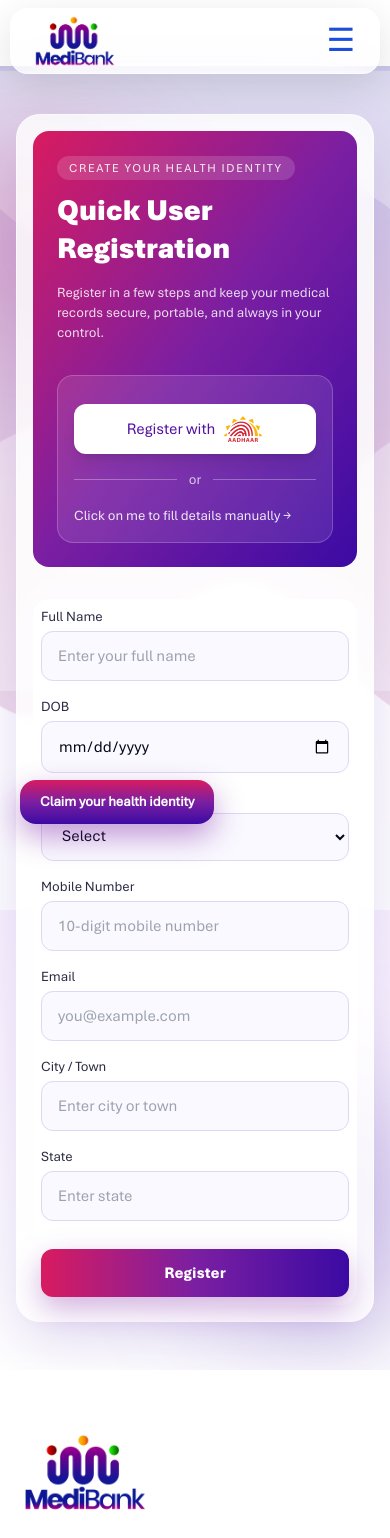
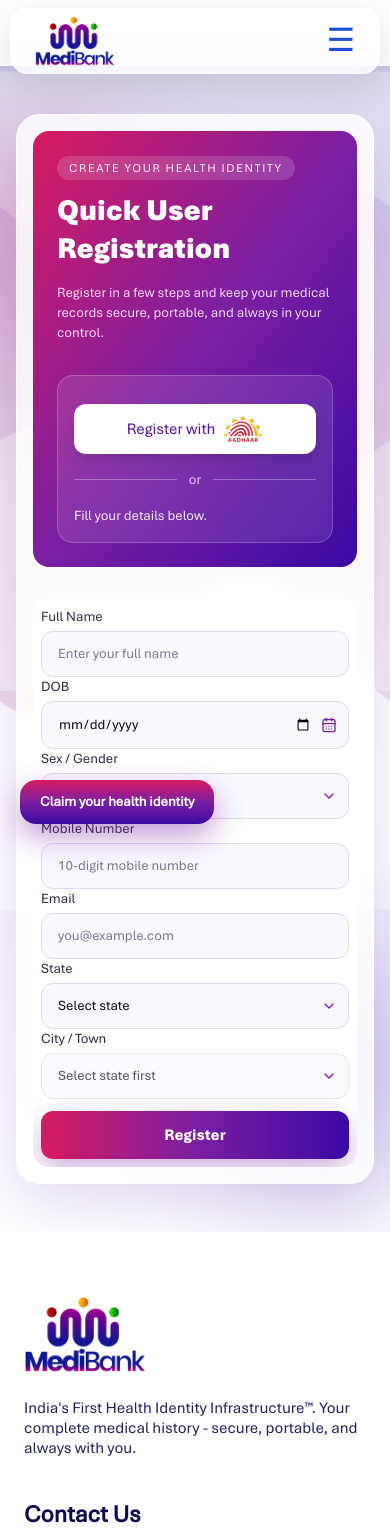
Before and after one commit to AmanDwivedi9335/clinic-portpolio, a Next.js app: page /userRegistration in a window 390 px wide. Shown: the top 1538 px of the page. Built offline with nearby package versions, Linux system fonts and the light colour scheme.

Commit message:
Enhance user registration UX with delayed animated validated form

```diff
--- a/src/app/userRegistration/page.js
+++ b/src/app/userRegistration/page.js
@@ -1,71 +1,34 @@
 "use client";
+
+import { useEffect, useMemo, useState } from "react";
 import Image from "next/image";
+import { CalendarDays, ChevronDown } from "lucide-react";
+import { useForm } from "react-hook-form";
+import { INDIA_STATE_CITY_MAP, INDIAN_STATES } from "@/lib/indiaLocations";
 
 function HeroWaveBackground() {
   return (
     <div className="pointer-events-none absolute inset-x-0 top-0 z-0 h-[100vh] overflow-hidden">
       <div className="absolute inset-0 bg-[linear-gradient(180deg,#C9C6EA_0%,#E8C9DF_55%,#F3E6F2_100%)]" />
 
-      {/* TOP BAND */}
-      <svg
-        className="hero-band hero-band-top absolute inset-x-0 h-[40%] w-full"
-        viewBox="0 0 1440 320"
-        preserveAspectRatio="none"
-      >
-
+      <svg className="hero-band hero-band-top absolute inset-x-0 h-[40%] w-full" viewBox="0 0 1440 320" preserveAspectRatio="none">
         <g className="wave-track wave-track-top">
-          <path
-            d="M0,140 C240,90 520,90 720,135 C940,185 1180,185 1440,135 L1440,0 L0,0 Z"
-            fill="#FFFFFF"
-            fillOpacity="0.34"
-          />
-          <path
-            d="M1440,135 C1680,90 1960,90 2160,135 C2380,185 2620,185 2880,135 L2880,0 L1440,0 Z"
-            fill="#FFFFFF"
-            fillOpacity="0.34"
-          />
+          <path d="M0,140 C240,90 520,90 720,135 C940,185 1180,185 1440,135 L1440,0 L0,0 Z" fill="#FFFFFF" fillOpacity="0.34" />
+          <path d="M1440,135 C1680,90 1960,90 2160,135 C2380,185 2620,185 2880,135 L2880,0 L1440,0 Z" fill="#FFFFFF" fillOpacity="0.34" />
         </g>
       </svg>
 
-      {/* MIDDLE BAND */}
-      <svg
-        className="hero-band hero-band-mid absolute inset-x-0 top-[24%] h-[50%] w-full"
-        viewBox="0 0 1440 340"
-        preserveAspectRatio="none"
-      >
-
+      <svg className="hero-band hero-band-mid absolute inset-x-0 top-[24%] h-[50%] w-full" viewBox="0 0 1440 340" preserveAspectRatio="none">
         <g className="wave-track wave-track-mid">
-          <path
-            d="M0,155 C260,215 520,215 740,165 C980,110 1210,115 1440,165 L1440,340 L0,340 Z"
-            fill="#FFFFFF"
-            fillOpacity="0.42"
-          />
-          <path
-            d="M1440,165 C1700,215 1960,215 2180,165 C2420,110 2650,115 2880,165 L2880,340 L1440,340 Z"
-            fill="#FFFFFF"
-            fillOpacity="0.42"
-          />
+          <path d="M0,155 C260,215 520,215 740,165 C980,110 1210,115 1440,165 L1440,340 L0,340 Z" fill="#FFFFFF" fillOpacity="0.42" />
+          <path d="M1440,165 C1700,215 1960,215 2180,165 C2420,110 2650,115 2880,165 L2880,340 L1440,340 Z" fill="#FFFFFF" fillOpacity="0.42" />
         </g>
       </svg>
 
-      {/* BOTTOM BAND */}
-      <svg
-        className="hero-band hero-band-bottom absolute inset-x-0 bottom-0 h-[48%] w-full"
-        viewBox="0 0 1440 320"
-        preserveAspectRatio="none"
-      >
-
+      <svg className="hero-band hero-band-bottom absolute inset-x-0 bottom-0 h-[48%] w-full" viewBox="0 0 1440 320" preserveAspectRatio="none">
         <g className="wave-track wave-track-bottom">
-          <path
-            d="M0,110 C250,35 520,40 720,105 C950,180 1180,185 1440,115 L1440,320 L0,320 Z"
-            fill="#FFFFFF"
-            fillOpacity="0.98"
-          />
-          <path
-            d="M1440,115 C1690,35 1960,40 2160,105 C2390,180 2620,185 2880,115 L2880,320 L1440,320 Z"
-            fill="#FFFFFF"
-            fillOpacity="0.98"
-          />
+          <path d="M0,110 C250,35 520,40 720,105 C950,180 1180,185 1440,115 L1440,320 L0,320 Z" fill="#FFFFFF" fillOpacity="0.98" />
+          <path d="M1440,115 C1690,35 1960,40 2160,105 C2390,180 2620,185 2880,115 L2880,320 L1440,320 Z" fill="#FFFFFF" fillOpacity="0.98" />
         </g>
       </svg>
 
@@ -75,38 +38,30 @@ function HeroWaveBackground() {
           mix-blend-mode: screen;
           animation: bandFloat 7.5s ease-in-out infinite;
         }
-
         .hero-band-top {
           filter: drop-shadow(0 10px 28px rgba(255, 255, 255, 0.45));
         }
-
         .hero-band-mid {
           filter: drop-shadow(0 12px 30px rgba(255, 255, 255, 0.5));
           animation-delay: -1.8s;
         }
-
         .hero-band-bottom {
           filter: drop-shadow(0 14px 30px rgba(255, 255, 255, 0.55));
           animation-delay: -3.4s;
         }
-
         .wave-track {
           will-change: transform;
           transform: translateX(0);
         }
-
         .wave-track-top {
           animation: waveSlideLeft 12s linear infinite;
         }
-
         .wave-track-mid {
           animation: waveSlideRight 15s linear infinite;
         }
-
         .wave-track-bottom {
           animation: waveSlideLeft 9s linear infinite;
         }
-
         @keyframes bandFloat {
           0%,
           100% {
@@ -116,7 +71,6 @@ function HeroWaveBackground() {
             transform: translate3d(0, 12px, 0);
           }
         }
-
         @keyframes waveSlideLeft {
           0% {
             transform: translateX(0);
@@ -125,7 +79,6 @@ function HeroWaveBackground() {
             transform: translateX(-1440px);
           }
         }
-
         @keyframes waveSlideRight {
           0% {
             transform: translateX(-1440px);
@@ -138,7 +91,45 @@ function HeroWaveBackground() {
     </div>
   );
 }
+
+const inputClass =
+  "w-full rounded-xl border border-[#ddd9f5] bg-[#faf9ff] px-4 py-3 text-sm outline-none transition duration-300 placeholder:text-[#79778f] focus:border-[#7b1fa2] focus:ring-2 focus:ring-[#7b1fa2]/20";
+
 export default function UserRegistrationPage() {
+  const [showForm, setShowForm] = useState(false);
+  const [submitMessage, setSubmitMessage] = useState("");
+
+  const {
+    register,
+    watch,
+    handleSubmit,
+    setValue,
+    formState: { errors, isSubmitting },
+  } = useForm({
+    defaultValues: {
+      fullName: "",
+      dob: "",
+      gender: "",
+      mobile: "",
+      email: "",
+      state: "",
+      city: "",
+    },
+  });
+
+  const selectedState = watch("state");
+  const cityOptions = useMemo(() => INDIA_STATE_CITY_MAP[selectedState] || [], [selectedState]);
+
+  useEffect(() => {
+    const timer = setTimeout(() => setShowForm(true), 3000);
+    return () => clearTimeout(timer);
+  }, []);
+
+  const onSubmit = async () => {
+    await new Promise((resolve) => setTimeout(resolve, 800));
+    setSubmitMessage("Registration details validated successfully.");
+  };
+
   return (
     <main className="relative overflow-hidden bg-gradient-to-b from-[#eef4ff] via-[#f8eefe] to-white px-4 py-12 md:py-36">
       <HeroWaveBackground />
@@ -148,89 +139,169 @@ export default function UserRegistrationPage() {
       </div>
 
       <section className="relative mx-auto w-full max-w-5xl rounded-3xl border border-white/60 bg-white/80 p-4 shadow-[0_20px_60px_rgba(59,10,163,0.14)] backdrop-blur-sm sm:p-8 md:p-10">
-				<div className="grid gap-8 lg:grid-cols-[1.1fr_1fr]">
+        <div className={`grid gap-8 transition-all duration-700 ${showForm ? "lg:grid-cols-[1.1fr_1fr]" : "max-w-xl mx-auto"}`}>
           <div className="rounded-2xl bg-gradient-to-br from-[#d81b60] via-[#7b1fa2] to-[#3b0aa3] p-6 text-white md:p-8">
-						<p className="mb-3 inline-flex items-center gap-2 rounded-full bg-white/15 px-3 py-1 text-xs tracking-[0.14em] text-white/90">
-							CREATE YOUR HEALTH IDENTITY
-						</p>
-						<h1 className="font-aptos-black text-3xl leading-tight md:text-4xl">
-							Quick User Registration
-						</h1>
+            <p className="mb-3 inline-flex items-center gap-2 rounded-full bg-white/15 px-3 py-1 text-xs tracking-[0.14em] text-white/90">CREATE YOUR HEALTH IDENTITY</p>
+            <h1 className="font-aptos-black text-3xl leading-tight md:text-4xl">Quick User Registration</h1>
             <p className="mt-4 max-w-md text-sm text-white/85 md:text-base">
-							Register in a few steps and keep your medical records secure,
-							portable, and always in your control.
+              Register in a few steps and keep your medical records secure, portable, and always in your control.
             </p>
 
             <div className="mt-8 rounded-2xl border border-white/20 bg-white/10 p-4">
-
               <button
                 type="button"
                 className="mt-3 flex w-full items-center justify-center gap-2 rounded-xl bg-white px-4 py-3 font-aptos-extrabold text-[#5310a2] shadow-lg transition hover:brightness-105"
               >
                 <span>Register with</span>
-								<Image
-										src="/images/aadhar.png"
-										alt="aadhar image"
-										width={40}
-										height={30}
-									/>
+                <Image src="/images/aadhar.png" alt="aadhar image" width={40} height={30} />
               </button>
               <div className="my-4 flex items-center gap-3 text-sm text-white/75">
-								<span className="h-px flex-1 bg-white/30" />
-								or
-								<span className="h-px flex-1 bg-white/30" />
+                <span className="h-px flex-1 bg-white/30" />or<span className="h-px flex-1 bg-white/30" />
               </div>
-							<p className="text-sm text-white/90">Click on me to fill details manually →</p>
+              <p className="text-sm text-white/90">{showForm ? "Fill your details below." : "Preparing secure form..."}</p>
             </div>
           </div>
 
-					<form className="grid gap-4 rounded-2xl bg-white p-2 sm:grid-cols-2">
+          <form
+            onSubmit={handleSubmit(onSubmit)}
+            className={`grid overflow-hidden rounded-2xl bg-white p-2 transition-all duration-700 ease-out sm:grid-cols-2 ${
+              showForm ? "max-h-[1200px] translate-y-0 opacity-100" : "pointer-events-none max-h-0 translate-y-6 opacity-0"
+            }`}
+          >
             <div className="sm:col-span-2">
               <label className="mb-1 block text-sm text-[#2b2b43]">Full Name</label>
-							<input className="w-full rounded-xl border border-[#ddd9f5] bg-[#faf9ff] px-4 py-3 outline-none transition focus:border-[#7b1fa2] focus:ring-2 focus:ring-[#7b1fa2]/20" type="text" placeholder="Enter your full name" />
+              <input
+                className={`${inputClass} ${errors.fullName ? "border-red-400 focus:border-red-500 focus:ring-red-200" : ""}`}
+                type="text"
+                placeholder="Enter your full name"
+                {...register("fullName", {
+                  required: "Full name is required.",
+                  minLength: { value: 3, message: "Name should be at least 3 characters." },
+                  pattern: { value: /^[a-zA-Z\s.]+$/, message: "Only letters and spaces are allowed." },
+                })}
+              />
+              {errors.fullName && <p className="mt-1 text-xs text-red-500">{errors.fullName.message}</p>}
             </div>
 
             <div>
               <label className="mb-1 block text-sm text-[#2b2b43]">DOB</label>
-							<input className="w-full rounded-xl border border-[#ddd9f5] bg-[#faf9ff] px-4 py-3 outline-none transition focus:border-[#7b1fa2] focus:ring-2 focus:ring-[#7b1fa2]/20" type="date" />
+              <div className="relative">
+                <CalendarDays className="pointer-events-none absolute right-3 top-1/2 size-4 -translate-y-1/2 text-[#7b1fa2]" />
+                <input
+                  className={`${inputClass} pr-9 ${errors.dob ? "border-red-400 focus:border-red-500 focus:ring-red-200" : ""}`}
+                  type="date"
+                  max={new Date().toISOString().split("T")[0]}
+                  {...register("dob", {
+                    required: "Date of birth is required.",
+                    validate: (value) => {
+                      if (!value) return "Date of birth is required.";
+                      const age = new Date().getFullYear() - new Date(value).getFullYear();
+                      return age >= 1 || "Please enter a valid date of birth.";
+                    },
+                  })}
+                />
+              </div>
+              {errors.dob && <p className="mt-1 text-xs text-red-500">{errors.dob.message}</p>}
             </div>
 
             <div>
               <label className="mb-1 block text-sm text-[#2b2b43]">Sex / Gender</label>
-							<select className="w-full rounded-xl border border-[#ddd9f5] bg-[#faf9ff] px-4 py-3 outline-none transition focus:border-[#7b1fa2] focus:ring-2 focus:ring-[#7b1fa2]/20">
+              <div className="group relative">
+                <select
+                  className={`${inputClass} appearance-none pr-10 ${errors.gender ? "border-red-400 focus:border-red-500 focus:ring-red-200" : ""}`}
+                  {...register("gender", { required: "Please select your gender." })}
+                >
                   <option value="">Select</option>
-								<option>Female</option>
-								<option>Male</option>
-								<option>Other</option>
+                  <option value="female">Female</option>
+                  <option value="male">Male</option>
+                  <option value="other">Other</option>
                 </select>
+                <ChevronDown className="pointer-events-none absolute right-3 top-1/2 size-4 -translate-y-1/2 text-[#7b1fa2] transition group-focus-within:rotate-180" />
+              </div>
+              {errors.gender && <p className="mt-1 text-xs text-red-500">{errors.gender.message}</p>}
             </div>
 
             <div>
               <label className="mb-1 block text-sm text-[#2b2b43]">Mobile Number</label>
-							<input className="w-full rounded-xl border border-[#ddd9f5] bg-[#faf9ff] px-4 py-3 outline-none transition focus:border-[#7b1fa2] focus:ring-2 focus:ring-[#7b1fa2]/20" type="tel" placeholder="10-digit mobile number" />
+              <input
+                className={`${inputClass} ${errors.mobile ? "border-red-400 focus:border-red-500 focus:ring-red-200" : ""}`}
+                type="tel"
+                placeholder="10-digit mobile number"
+                {...register("mobile", {
+                  required: "Mobile number is required.",
+                  pattern: { value: /^[6-9]\d{9}$/, message: "Enter a valid 10-digit Indian mobile number." },
+                })}
+              />
+              {errors.mobile && <p className="mt-1 text-xs text-red-500">{errors.mobile.message}</p>}
             </div>
 
             <div>
               <label className="mb-1 block text-sm text-[#2b2b43]">Email</label>
-							<input className="w-full rounded-xl border border-[#ddd9f5] bg-[#faf9ff] px-4 py-3 outline-none transition focus:border-[#7b1fa2] focus:ring-2 focus:ring-[#7b1fa2]/20" type="email" placeholder="you@example.com" />
+              <input
+                className={`${inputClass} ${errors.email ? "border-red-400 focus:border-red-500 focus:ring-red-200" : ""}`}
+                type="email"
+                placeholder="you@example.com"
+                {...register("email", {
+                  required: "Email is required.",
+                  pattern: { value: /^[^\s@]+@[^\s@]+\.[^\s@]+$/, message: "Enter a valid email address." },
+                })}
+              />
+              {errors.email && <p className="mt-1 text-xs text-red-500">{errors.email.message}</p>}
+            </div>
+
+            <div>
+              <label className="mb-1 block text-sm text-[#2b2b43]">State</label>
+              <div className="group relative">
+                <select
+                  className={`${inputClass} appearance-none pr-10 ${errors.state ? "border-red-400 focus:border-red-500 focus:ring-red-200" : ""}`}
+                  {...register("state", {
+                    required: "Please select your state.",
+                    onChange: () => setValue("city", ""),
+                  })}
+                >
+                  <option value="">Select state</option>
+                  {INDIAN_STATES.map((state) => (
+                    <option key={state} value={state}>
+                      {state}
+                    </option>
+                  ))}
+                </select>
+                <ChevronDown className="pointer-events-none absolute right-3 top-1/2 size-4 -translate-y-1/2 text-[#7b1fa2] transition group-focus-within:rotate-180" />
+              </div>
+              {errors.state && <p className="mt-1 text-xs text-red-500">{errors.state.message}</p>}
             </div>
 
             <div>
               <label className="mb-1 block text-sm text-[#2b2b43]">City / Town</label>
-							<input className="w-full rounded-xl border border-[#ddd9f5] bg-[#faf9ff] px-4 py-3 outline-none transition focus:border-[#7b1fa2] focus:ring-2 focus:ring-[#7b1fa2]/20" type="text" placeholder="Enter city or town" />
+              <div className="group relative">
+                <select
+                  disabled={!selectedState}
+                  className={`${inputClass} appearance-none pr-10 disabled:cursor-not-allowed disabled:opacity-70 ${
+                    errors.city ? "border-red-400 focus:border-red-500 focus:ring-red-200" : ""
+                  }`}
+                  {...register("city", { required: "Please select your city." })}
+                >
+                  <option value="">{selectedState ? "Select city" : "Select state first"}</option>
+                  {cityOptions.map((city) => (
+                    <option key={city} value={city}>
+                      {city}
+                    </option>
+                  ))}
+                </select>
+                <ChevronDown className="pointer-events-none absolute right-3 top-1/2 size-4 -translate-y-1/2 text-[#7b1fa2] transition group-focus-within:rotate-180" />
               </div>
-
-						<div>
-							<label className="mb-1 block text-sm text-[#2b2b43]">State</label>
-							<input className="w-full rounded-xl border border-[#ddd9f5] bg-[#faf9ff] px-4 py-3 outline-none transition focus:border-[#7b1fa2] focus:ring-2 focus:ring-[#7b1fa2]/20" type="text" placeholder="Enter state" />
+              {errors.city && <p className="mt-1 text-xs text-red-500">{errors.city.message}</p>}
             </div>
 
             <button
               type="submit"
-							className="sm:col-span-2 mt-3 rounded-xl bg-gradient-to-r from-[#d81b60] via-[#7b1fa2] to-[#3b0aa3] px-6 py-3 text-base font-aptos-extrabold text-white shadow-[0_12px_30px_rgba(123,31,162,0.35)] transition duration-300 hover:-translate-y-0.5 hover:shadow-[0_18px_44px_rgba(216,27,96,0.4)]"
+              disabled={isSubmitting}
+              className="sm:col-span-2 mt-3 rounded-xl bg-gradient-to-r from-[#d81b60] via-[#7b1fa2] to-[#3b0aa3] px-6 py-3 text-base font-aptos-extrabold text-white shadow-[0_12px_30px_rgba(123,31,162,0.35)] transition duration-300 hover:-translate-y-0.5 hover:shadow-[0_18px_44px_rgba(216,27,96,0.4)] disabled:opacity-70"
             >
-							Register
+              {isSubmitting ? "Validating..." : "Register"}
             </button>
+
+            {submitMessage && <p className="sm:col-span-2 text-sm font-medium text-emerald-600">{submitMessage}</p>}
           </form>
         </div>
       </section>
--- /dev/null
+++ b/src/lib/indiaLocations.js
@@ -0,0 +1,40 @@
+export const INDIA_STATE_CITY_MAP = {
+  "Andhra Pradesh": ["Visakhapatnam", "Vijayawada", "Guntur", "Nellore", "Tirupati"],
+  "Arunachal Pradesh": ["Itanagar", "Naharlagun", "Pasighat", "Tawang", "Ziro"],
+  Assam: ["Guwahati", "Silchar", "Dibrugarh", "Jorhat", "Tezpur"],
+  Bihar: ["Patna", "Gaya", "Bhagalpur", "Muzaffarpur", "Darbhanga"],
+  Chhattisgarh: ["Raipur", "Bhilai", "Bilaspur", "Durg", "Korba"],
+  Goa: ["Panaji", "Margao", "Vasco da Gama", "Mapusa", "Ponda"],
+  Gujarat: ["Ahmedabad", "Surat", "Vadodara", "Rajkot", "Bhavnagar"],
+  Haryana: ["Gurugram", "Faridabad", "Panipat", "Ambala", "Hisar"],
+  "Himachal Pradesh": ["Shimla", "Dharamshala", "Mandi", "Solan", "Kullu"],
+  Jharkhand: ["Ranchi", "Jamshedpur", "Dhanbad", "Bokaro", "Deoghar"],
+  Karnataka: ["Bengaluru", "Mysuru", "Mangaluru", "Hubballi", "Belagavi"],
+  Kerala: ["Thiruvananthapuram", "Kochi", "Kozhikode", "Thrissur", "Kollam"],
+  "Madhya Pradesh": ["Bhopal", "Indore", "Gwalior", "Jabalpur", "Ujjain"],
+  Maharashtra: ["Mumbai", "Pune", "Nagpur", "Nashik", "Thane"],
+  Manipur: ["Imphal", "Thoubal", "Bishnupur", "Churachandpur", "Ukhrul"],
+  Meghalaya: ["Shillong", "Tura", "Jowai", "Nongstoin", "Baghmara"],
+  Mizoram: ["Aizawl", "Lunglei", "Champhai", "Serchhip", "Kolasib"],
+  Nagaland: ["Kohima", "Dimapur", "Mokokchung", "Tuensang", "Wokha"],
+  Odisha: ["Bhubaneswar", "Cuttack", "Rourkela", "Sambalpur", "Puri"],
+  Punjab: ["Ludhiana", "Amritsar", "Jalandhar", "Patiala", "Bathinda"],
+  Rajasthan: ["Jaipur", "Jodhpur", "Udaipur", "Kota", "Ajmer"],
+  Sikkim: ["Gangtok", "Namchi", "Gyalshing", "Mangan", "Singtam"],
+  "Tamil Nadu": ["Chennai", "Coimbatore", "Madurai", "Tiruchirappalli", "Salem"],
+  Telangana: ["Hyderabad", "Warangal", "Nizamabad", "Karimnagar", "Khammam"],
+  Tripura: ["Agartala", "Udaipur", "Dharmanagar", "Kailashahar", "Belonia"],
+  "Uttar Pradesh": ["Lucknow", "Kanpur", "Varanasi", "Prayagraj", "Agra"],
+  Uttarakhand: ["Dehradun", "Haridwar", "Haldwani", "Roorkee", "Nainital"],
+  "West Bengal": ["Kolkata", "Howrah", "Durgapur", "Siliguri", "Asansol"],
+  "Andaman and Nicobar Islands": ["Port Blair", "Havelock", "Diglipur", "Rangat", "Mayabunder"],
+  Chandigarh: ["Chandigarh"],
+  "Dadra and Nagar Haveli and Daman and Diu": ["Daman", "Diu", "Silvassa"],
+  Delhi: ["New Delhi", "Dwarka", "Rohini", "Saket", "Karol Bagh"],
+  "Jammu and Kashmir": ["Srinagar", "Jammu", "Anantnag", "Baramulla", "Udhampur"],
+  Ladakh: ["Leh", "Kargil", "Nubra", "Diskit", "Padum"],
+  Lakshadweep: ["Kavaratti", "Agatti", "Amini", "Andrott", "Kalpeni"],
+  Puducherry: ["Puducherry", "Karaikal", "Mahe", "Yanam", "Ozhukarai"],
+};
+
+export const INDIAN_STATES = Object.keys(INDIA_STATE_CITY_MAP);
```
Lines whose indentation alone changed are shown as unchanged.
